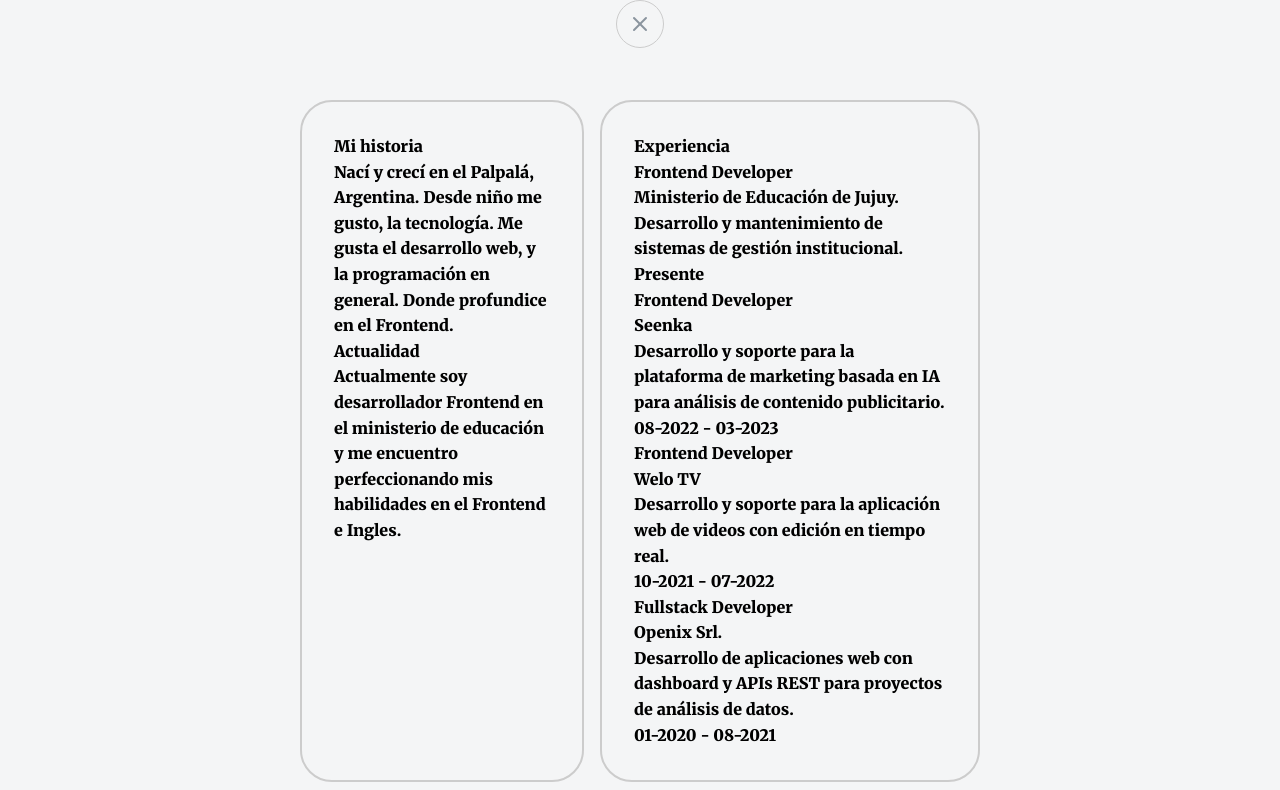
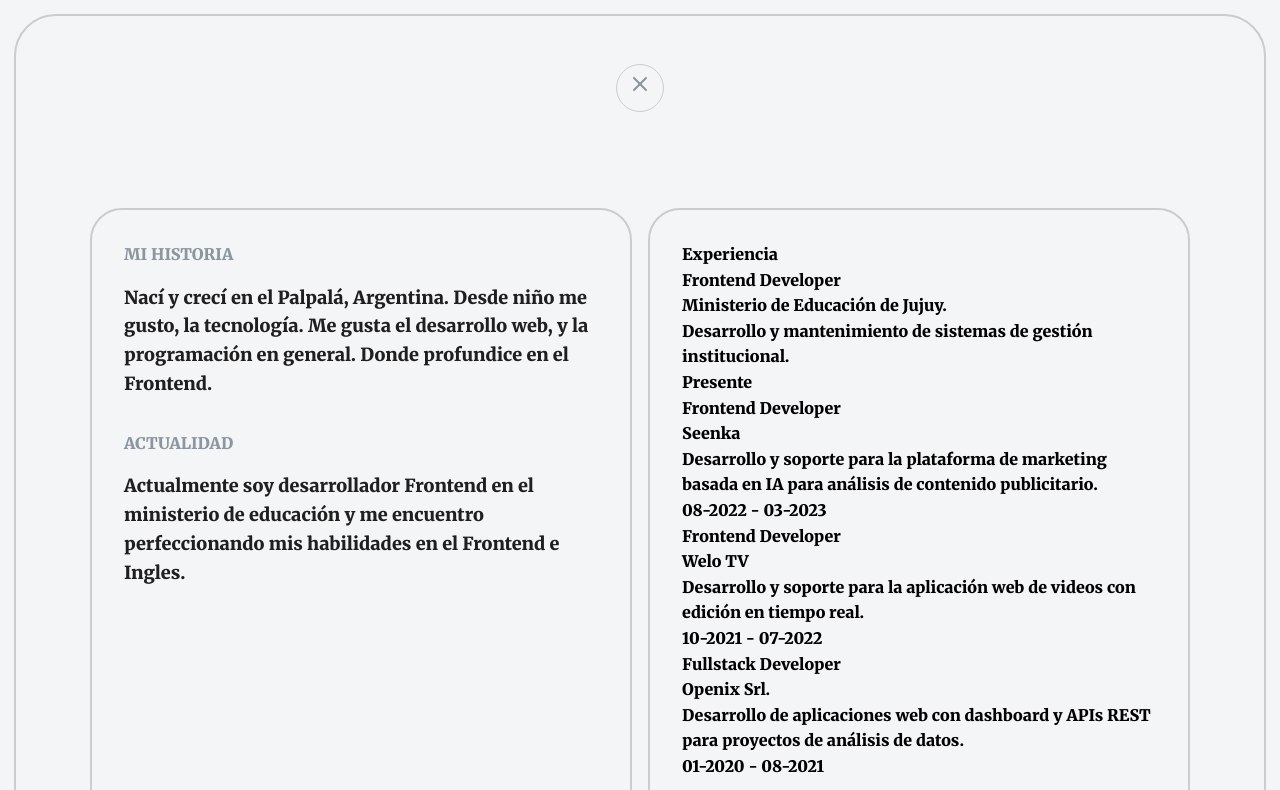
Before and after one commit to DevEzequiel14/chorolque-portfolio, an Astro site: page /about in a window 1280 px wide. Shown: the top 790 px of the page. Built offline with nearby package versions, Linux system fonts and the light colour scheme; Astro itself is replaced by a stand-in of ours.

Commit message:
add new component DetailsAboutCard

```diff
--- /dev/null
+++ b/src/components/about/DetailsAboutCard.astro
@@ -0,0 +1,15 @@
+---
+import { information } from "../../data/profileInfo";
+const about = information;
+---
+
+<div class="details-about-card">
+    <div class="details-about-card__history">
+        <p class="details-about-card__history-title">Mi historia</p>
+        <p class="details-about-card__history-text">{about.history}</p>
+    </div>
+    <div class="details-about-card__actuality">
+        <p class="details-about-card__actuality-title">Actualidad</p>
+        <p class="details-about-card__actuality-text">{about.actually}</p>
+    </div>
+</div>
--- a/src/pages/about/index.astro
+++ b/src/pages/about/index.astro
@@ -2,14 +2,15 @@
 import Layout from "../../components/layout/Layout.astro";
 import { information } from "../../data/profileInfo";
 import ContactCard from "../../components/cards/ContactCard.astro";
+import DetailsAboutCard from "../../components/about/DetailsAboutCard.astro";
 
 const about = information;
 ---
 
 <Layout title="About | Ezequiel Chorolque">
         <div class="container animate-slide-up">
-        <div class="exit">
-            <a href="/" class="button-exit">
+            <div class="button-exit">
+                <a href="/">
                     <svg
                         xmlns="http://www.w3.org/2000/svg"
                         width="24"
@@ -29,14 +30,7 @@ const about = information;
             </div>
             <div class="grid">
                 <div class="about">
-                <div class="history">
-                    <p class="history-title">Mi historia</p>
-                    <p class="history-text">{about.history}</p>
-                </div>
-                <div class="actuality">
-                    <p class="actuality-title">Actualidad</p>
-                    <p class="actuality-text">{about.actually}</p>
-                </div>
+                    <DetailsAboutCard />
                 </div>
 
                 <div class="experience">
@@ -81,19 +75,25 @@ const about = information;
                 </div>
             </div>
         </div>
+
+
+
 </Layout>
 
 <style>
     .container {
         display: flex;
-        flex-direction: column;
+        flex-flow: column;
         align-items: center;
         justify-content: space-evenly;
-        height: 100%;
-    }
-
-    .exit {
-        min-height: 100px;
+        min-height: 100vh;
+        padding: 64px 25px 64px 25px;
+        gap: 96px;
+        position: relative;
+        overflow: hidden;
+        outline: 2px solid var(--border-color);
+        outline-offset: -16px;
+        border-radius: 3.5rem;
     }
 
     .button-exit {
@@ -111,10 +111,10 @@ const about = information;
 
     .grid {
         display: grid;
-        grid-template-rows: repeat(4, auto);
+        grid-template-rows: repeat(4, 1fr);
         grid-template-columns: repeat(4, 1fr);
         gap: 1rem;
-        margin-inline: 300px;
+        max-width: 1100px;
     }
 
     .about {
@@ -139,7 +139,6 @@ const about = information;
         border: 2px solid var(--border-color);
         padding: 2rem;
         border-radius: 2rem;
-
     }
 
     .space1 {
@@ -172,11 +171,6 @@ const about = information;
         border: 2px solid var(--border-color);
         padding: 2rem;
         border-radius: 2rem;
-    }
-
-    .title {
-        font-size: variables.$font-size-big;
-            color: var(--title-color);
-
+        display: flex;
     }
 </style>
--- /dev/null
+++ b/src/styles/components/about/_aboutDetailsAbout-card.scss
@@ -0,0 +1,31 @@
+@use "../../base/variables";
+
+.details-about-card {
+    display: flex;
+    flex-direction: column;
+    gap: 2rem;
+
+    &__history,
+    &__actuality {
+        display: flex;
+        flex-direction: column;
+        gap: 1rem;
+    }
+
+    &__history-title,
+    &__actuality-title {
+        font-size: variables.$font-size-small;
+        color: var(--title-card-color);
+        text-transform: uppercase;
+
+        @media (max-width: 1200px) {
+            font-size: variables.$font-size-tiniest;
+        }
+    }
+
+    &__history-text,
+    &__actuality-text {
+        font-size: variables.$font-size-medium;
+        color: var(--text-card-color);
+    }
+}
--- a/src/styles/main.scss
+++ b/src/styles/main.scss
@@ -19,6 +19,9 @@
 @use "./components/technologies-card";
 @use "./components/projects-card";
 
+@use "./components/about/aboutDetailsAbout-card";
+
+
 @use "./elements/button";
 @use "./elements/icon";
 @use "./elements/toggle";
```
Lines whose indentation alone changed are shown as unchanged.
